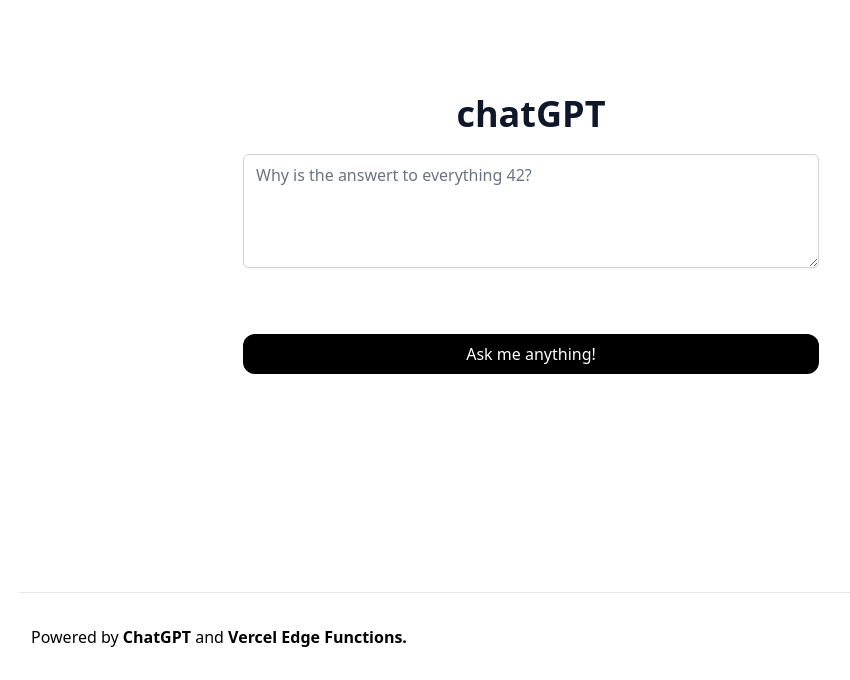
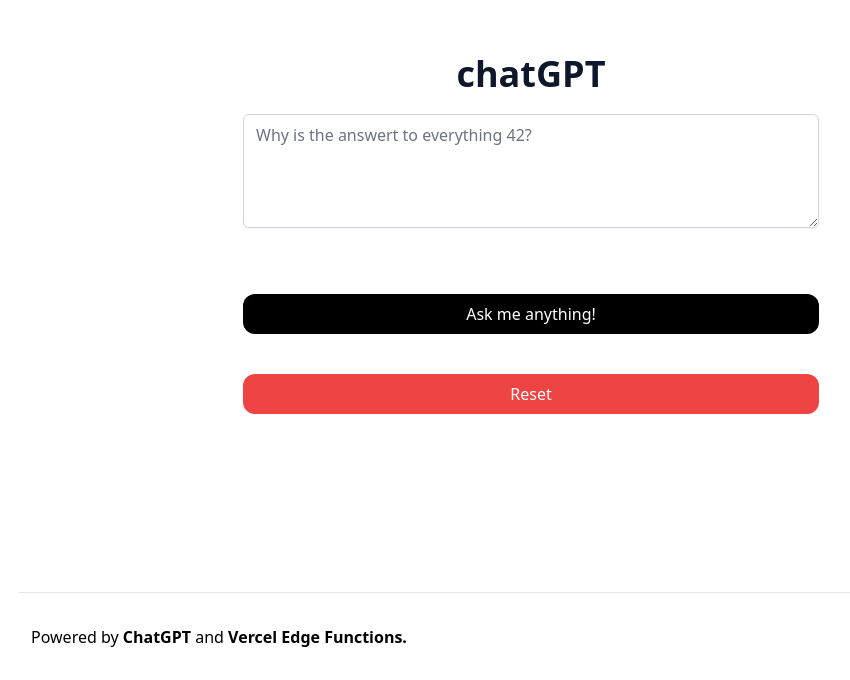
Before and after one commit to digitaldesaster/chatGPT-light, a Next.js app: page / in a window 1280 px wide. Shown: the part 120-800 px from the top of the page, without its empty margins (109-959 px from the left). Built offline with nearby package versions, Linux system fonts and the light colour scheme.

Commit message:
added reset button

```diff
--- a/pages/index.tsx
+++ b/pages/index.tsx
@@ -119,6 +119,14 @@
               <LoadingDots color="white" style="large" />
             </button>
           )}
+
+          <button
+          className="bg-red-500 rounded-xl text-white font-medium px-4 py-2 sm:mt-10 mt-8 hover:bg-red-600 w-full"
+          onClick={() => window.location.reload()}
+        >
+          Reset
+        </button>
+
         </div>
         <Toaster
           position="top-center"
```
